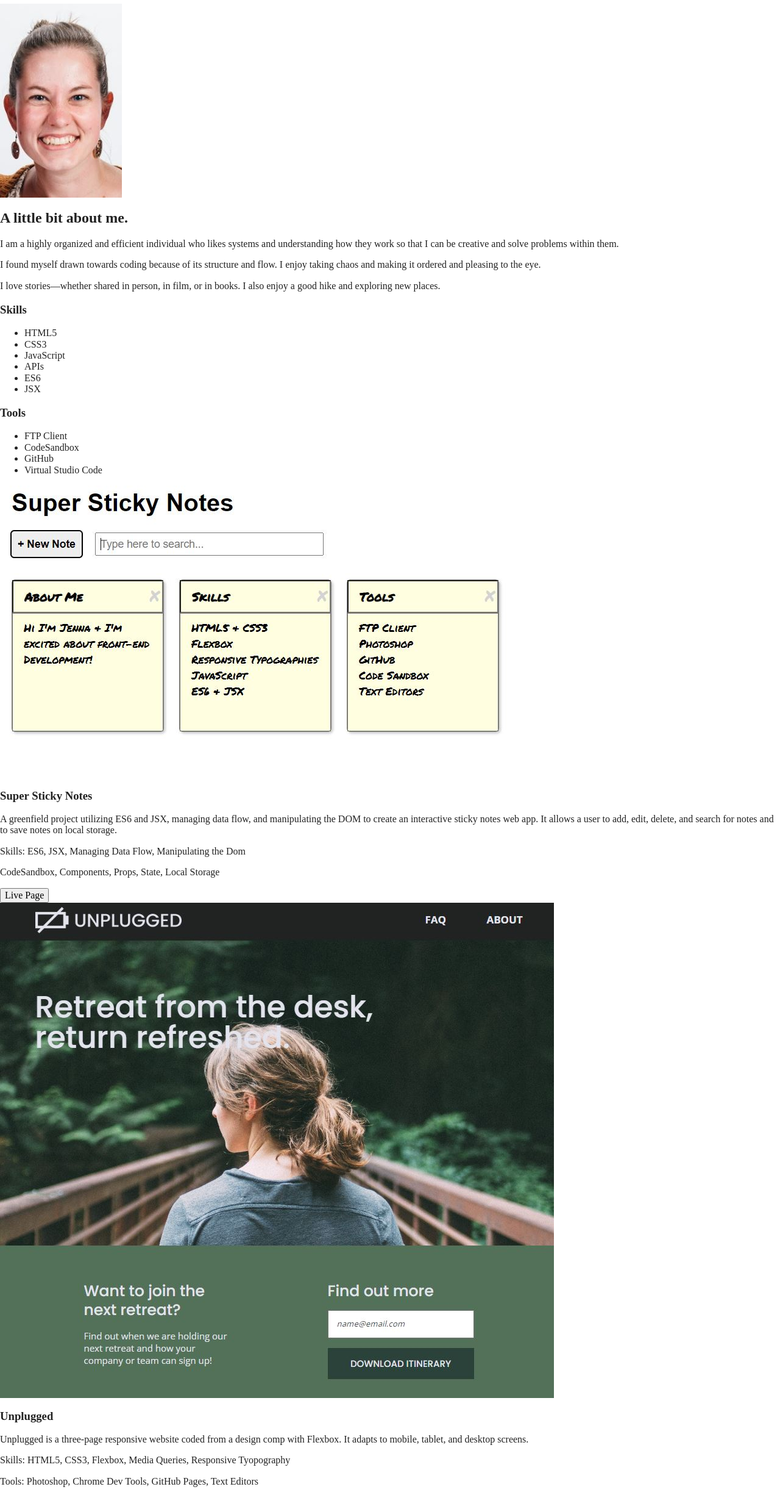
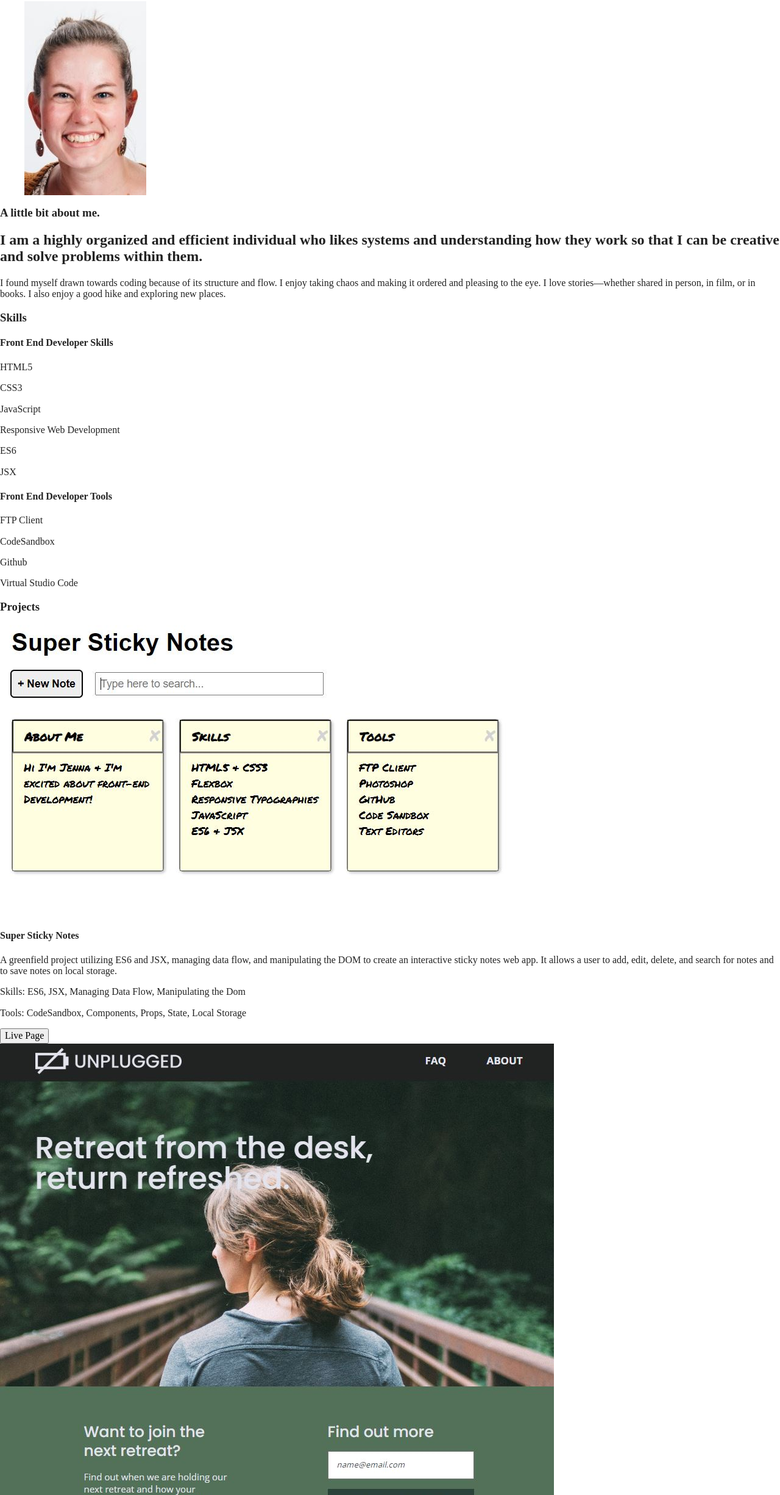
Before and after one commit to jennademarco/Portfolio, a website built with Parcel: page index.html in a window 1280 px wide. Shown: the part 215-2666 px from the top of the page at 61% size. Built offline with nearby package versions, Linux system fonts and the light colour scheme; files whose address does not match are found by name; a web font is replaced by a local one.

Commit message:
Filled out html sections in more detail

```diff
--- a/index.html
+++ b/index.html
@@ -35,11 +35,7 @@
 
   <!-- Add your site or application content here -->
   <header> <!---The header text is in front of the picture.-->
-    <div class="full-width">
-        <div class="half-width">
-            <h1>Jenna DeMarco</h1>
-        </div>
-        <div class="half-width">
+    <div class="content-wrapper">
       <nav>
         <ul>
           <li><a href="#about">About</a></li>
@@ -48,90 +44,97 @@
           <li><a href="#contact">Contact</a></li>
         </ul>
       </nav>
+      <div class="home-title">
+        <h1>Hi there, I'm Jenna DeMarco!</h1>
+        <h2>I'm a Front End Developer who loves clean &amp; elegant code.</h2>
       </div>
     </div>
-      <h2><span>Hi,</span> I'm a Front End Developer who loves clean &amp; elegant code. </h2>
   </header>
   <main>
+    <article>
       <section id="about">
-      <div class="full-width">
-        <div class="half-width">
+        <div class="content-wrapper">
+          <div class="about-content-wrapper">
+            <figure>
               <img src= ".//img/profile1.JPG" id="profile-img" alt="Jenna DeMarco profile picture"/>
+            </figure>
+            <div class="about-info">
+              <h3>A little bit about me.</h3>
+              <h2>I am a highly organized and efficient individual who likes systems and understanding how they work so that I can be creative and solve problems within them.</h2>
+              <p class="about-text">I found myself drawn towards coding because of its structure and flow. I enjoy taking chaos and making it ordered and pleasing to the eye. I love stories—whether shared in person, in film, or in books. I also enjoy a good hike and exploring new places.</p>
             </div>
-        <div class="half-width">
-          <h2>A little bit about me.</h2>
-            <p> I am a highly organized and efficient individual who likes systems and understanding how they work so that I can be creative and solve problems within them.</p>
-            <p> I found myself drawn towards coding because of its structure and flow. I enjoy taking chaos and making it ordered and pleasing to the eye.</p>
-            <p> I love stories—whether shared in person, in film, or in books. I also enjoy a good hike and exploring new places.</p>
+          </div>
         </div>
       </section>
+      <article class="portfolio">
         <section id="skills">
-      <div class="full-width">
-        <h3>Skills</h3>
-          <ul>
-            <li>HTML5</li>
-            <li>CSS3</li>
-            <li>JavaScript</li>
-            <li>APIs</li>
-            <li>ES6</li>
-            <li>JSX</li>
-          </ul>
+          <div class="skills">
+            <h3 class="skills-header">Skills</h3>
+            <h4>Front End Developer Skills</h4>
+            <div class="language-wrapper">
+              <p class="skill">HTML5</p>
+              <p class="skill">CSS3</p>
+              <p class="skill">JavaScript</p>
+              <p class="skill">Responsive Web Development</p>
+              <p class="skill">ES6</p>
+              <p class="skill">JSX</p>
             </div>
-      <div>
-        <h3>Tools</h3>
-          <ul>
-            <li>FTP Client</li>
-            <li>CodeSandbox</li>
-            <li>GitHub</li>
-            <li>Virtual Studio Code</li>
-          </ul>
+            <h4>Front End Developer Tools</h4>
+            <div class="tool-wrapper">
+              <p class="tool">FTP Client</p>
+              <p class="tool">CodeSandbox</p>
+              <p class="tool">Github</p>
+              <p class="tool">Virtual Studio Code</p>
+            </div>
           </div>
         </section>
         <section id="projects">
-      <div class="full-width">
-        <div class="third-width">
+          <div class="content-wrapper">
+            <h3 class="portfolio-header">Projects</h3>
+            <div class="portfolio-wrapper">
+              <div class="home-portfolio-piece">
                 <img src=".//img/A. Super Sticky Notes.JPG" alt="sticky note project preview" src>
-          <h3>Super Sticky Notes</h3>
-            <p>A greenfield project utilizing ES6 and JSX, managing data flow, and manipulating the DOM to create an interactive sticky notes web app. It allows a user to add, edit, delete, and search for notes and to save notes on local storage.
-            </p>
-            <p>Skills: ES6, JSX, Managing Data Flow, Manipulating the Dom</p>
-            <p>CodeSandbox, Components, Props, State, Local Storage</p>
+                <h4>Super Sticky Notes</h4>
+                <p class="project-description">A greenfield project utilizing ES6 and JSX, managing data flow, and manipulating the DOM to create an interactive sticky notes web app. It allows a user to add, edit, delete, and search for notes and to save notes on local storage.</p>
+                <p><span>Skills: </span>ES6, JSX, Managing Data Flow, Manipulating the Dom</p>
+                <p><span>Tools: </span>CodeSandbox, Components, Props, State, Local Storage</p>
                 <button src="https://otch5j.csb.app/">Live Page</button>
               </div>
-        <div class="third-width">
+              <div class="home-portfolio-piece">
                 <img src=".//img/B. Unplugged.JPG" alt="unplugged preview" src>
-          <h3>Unplugged</h3>
-            <p>Unplugged is a three-page responsive website coded from a design comp with Flexbox. It adapts to mobile, tablet, and desktop screens.
-            </p>
-            <p>Skills: HTML5, CSS3, Flexbox, Media Queries, Responsive Tyopography</p>
-            <p>Tools: Photoshop, Chrome Dev Tools, GitHub Pages, Text Editors</p>
-            <button src="https://jennademarco.github.io/project-unplugged/">Live Page</button>        </div>
-        <div class="third-width">
+                <h4>Unplugged</h4>
+                <p class="project-description">Unplugged is a three-page responsive website coded from a design comp with Flexbox. It adapts to mobile, tablet, and desktop screens.</p>
+                <p><span>Skills: </span>HTML5, CSS3, Flexbox, Media Queries, Responsive Tyopography</p>
+                <p><span>Tools: </span>Photoshop, Chrome Dev Tools, GitHub Pages, Text Editors</p>
+                <button src="https://jennademarco.github.io/project-unplugged/">Live Page</button>
+              <div class="home-portfolio-piece">
                 <img src=".//img/C. GitHub Repo Gallery.JPG" alt="GitHub Repo Gallery project preview" src>
-          <h3>GitHub Repo Gallery</h3>
-            <p>GitHub Repo Gallery is a project that uses GitHub's API to pull data from my GitHub portfolio to create a gallery of repos. Visitors to the site can search repos as well as click on them to see more info and a link to the repo on GitHub.
-            </p>
-            <p>Skills; API</p>
-            <p>Tools: JavaScript, GitHub Pages, Manipulating the DOM</p>
-            <button src="https://jennademarco.github.io/github-repo-gallery/">Live Page</button>        </div>
-        <div class="half-width">
+                <h4>GitHub Repo Gallery</h4>
+                <p class="project-description">GitHub Repo Gallery is a project that uses GitHub's API to pull data from my GitHub portfolio to create a gallery of repos. Visitors to the site can search repos as well as click on them to see more info and a link to the repo on GitHub.</p>
+                <p><span>Skills: </span>API</p>
+                <p><span>Tools: </span>JavaScript, GitHub Pages, Manipulating the DOM</p>
+                <button src="https://jennademarco.github.io/github-repo-gallery/">Live Page</button>
+              </div>
+              <div class="home-portfolio-piece">
                 <img src=".//img/D. Guess the Word.JPG" alt="Guess the Word project preview" src>
-          <h3>Guess the Word Game</h3>
-            <p>Guess the Word is a word game where players guess a word by entering one letter at a time. If the player guesses all the letters correctly before they use up their allotted guesses, they win!
-            </p>
-            <p>Skills: ES6, JSX, Managing Data Flow, Manipulating the DOM</p>
-            <p>Tools: JSON, GitHub Pages</p>
-            <button src="https://jennademarco.github.io/guess-the-word/">Live Page</button>        </div>
-        <div class="half-width">
+                <h4>Guess the Word Game</h4>
+                <p class="project-description">Guess the Word is a word game where players guess a word by entering one letter at a time. If the player guesses all the letters correctly before they use up their allotted guesses, they win!</p>
+                <p><span>Skills: </span>ES6, JSX, Managing Data Flow, Manipulating the DOM</p>
+                <p><span>Tools: </span>JSON, GitHub Pages</p>
+                <button src="https://jennademarco.github.io/guess-the-word/">Live Page</button>
+              </div>
+              <div class="home-portfolio-piece">
                 <img src=".//img/E. Name Tag Generator.JPG" alt="Name Tag Generator project preview" src>
-          <h3>Name Tag Generator</h3>
-            <p>Name Tag Generator allows a user to add and delete bulk name tags using functional components and ES6 modules.
-            </p>
-            <p>Skills: ES6, JSX, Managing Data Flow, Manipulating the DOM</p>
-            <p>Tools: CodeSandbox</p>
-            <button src="https://6v99it.csb.app/">Live Page</button>        </div>
+                <h4>Name Tag Generator</h4>
+                <p class="project-description">ame Tag Generator allows a user to add and delete bulk name tags using functional components and ES6 modules.</p>
+                <p><span>Skills: </span>ES6, JSX, Managing Data Flow, Manipulating the DOM</p>
+                <p><span>Tools: </span>CodeSandbox</p>
+                <button src="https://6v99it.csb.app/">Live Page</button>
+              </div>
+            </div>
           </div>
         </section>
+      </article>
   </main>
   <footer id="contact">
     <div class="content-wrapper">
```
Lines whose indentation alone changed are shown as unchanged.
